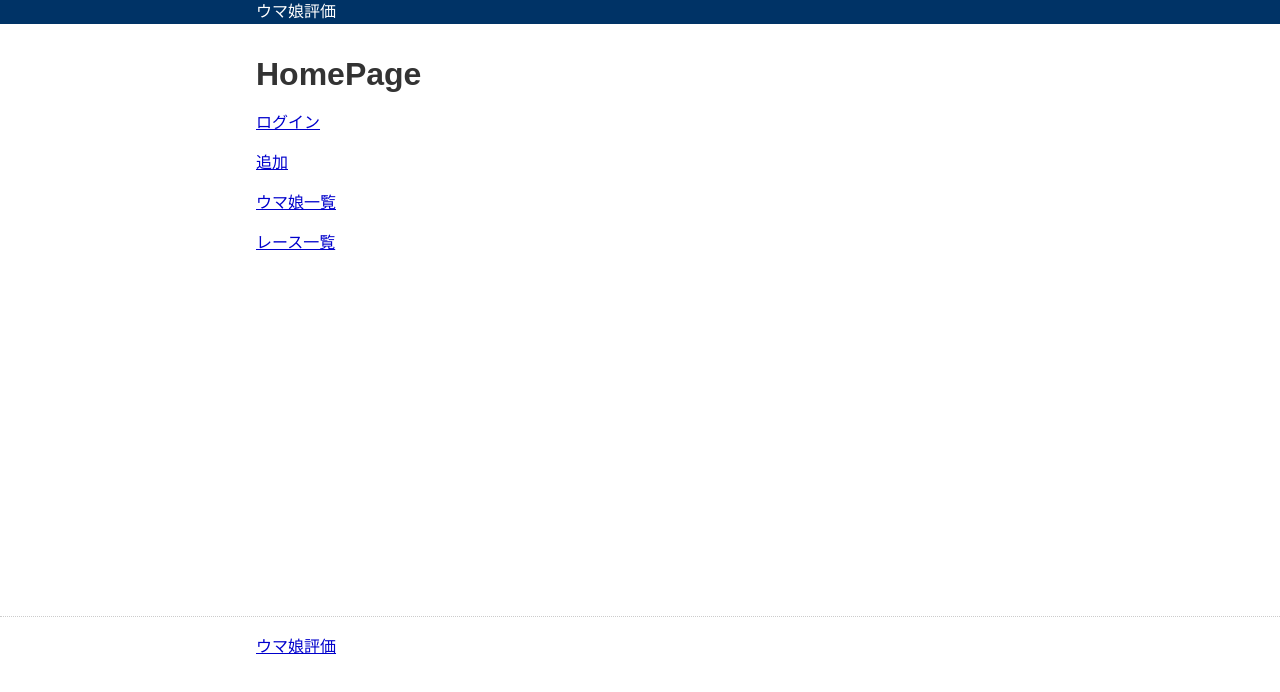
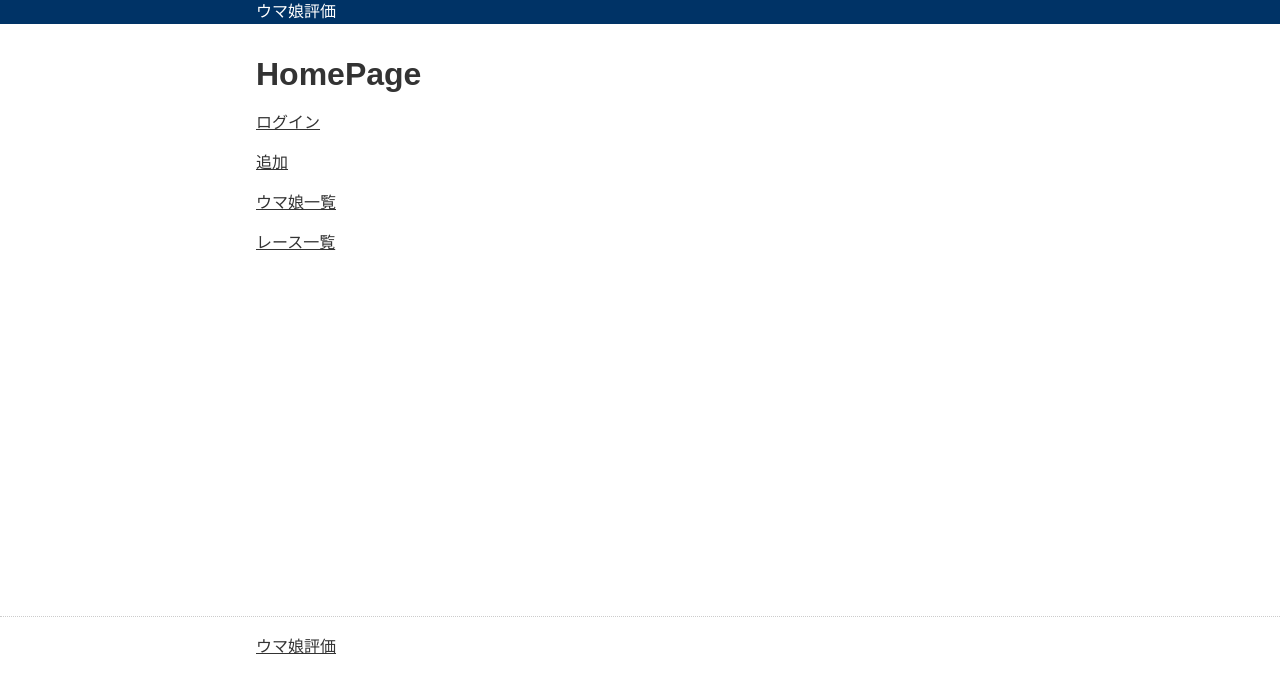
Before and after one commit to ginpei/umamusume-status-ranks, a React (Create React App) app: page / in a window 1280 px wide. Shown: the top 692 px of the page. Built offline with nearby package versions, Linux system fonts and the light colour scheme; no server answers; what @adobe/react-spectrum would draw is missing.

Commit message:
feat: 🎸 some colors did not look good in dark theme

```diff
--- a/src/gp/styles/elements.scss
+++ b/src/gp/styles/elements.scss
@@ -92,10 +92,10 @@ pre {
 }
 
 a {
-  color: var(--link-fg);
+  color: var(--spectrum-global-color-blue-600);
 
   &:hover {
-    color: var(--link-hover-fg);
+    color: var(--spectrum-global-color-red-600);
   }
 
   &[href^="http"] {
@@ -110,6 +110,10 @@ a {
       transition: transform 200ms;
     }
   }
+}
+
+button {
+  color: var(--spectrum-alias-text-color,var(--spectrum-global-color-gray-800));
 }
 
 code {
```
